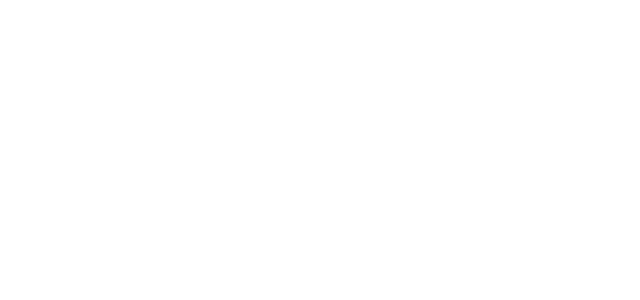
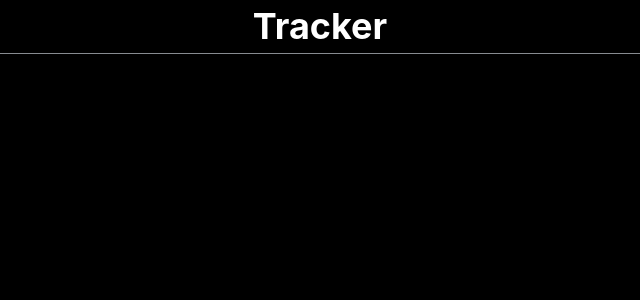
Before and after one commit to JackCompass/tracker, a Next.js app: page / in a window 1280 px wide. Shown: the top 300 px of the page, without its empty margins (320-960 px from the left). Built offline with nearby package versions, Linux system fonts and the light colour scheme.

Commit message:
add header component

```diff
--- /dev/null
+++ b/components/Header/Header.tsx
@@ -0,0 +1,19 @@
+import { Container, Divider, Heading } from "@chakra-ui/react";
+
+const Header = () => {
+	return (
+		<>
+			<Container
+				textAlign={'center'}
+				p={'5px'}
+			>
+				<Heading
+					color={'white'}
+				>Tracker</Heading>
+			</Container>
+			<Divider />
+		</>
+	)
+}
+
+export default Header;
--- a/pages/index.tsx
+++ b/pages/index.tsx
@@ -1,11 +1,17 @@
+import { Box } from "@chakra-ui/react";
 import type { NextPage } from "next";
-import Head from "next/head";
-import Image from "next/image";
-import styles from "../styles/Home.module.css";
+import Header from "../components/Header/Header";
 
 const Home: NextPage = () => {
 	return (
 		<>
+			<Box
+				bg={'#000000'}
+				w={'100vw'}
+				h={'100vh'}
+			>
+				<Header />
+			</Box>
 		</>
 	);
 };
```
